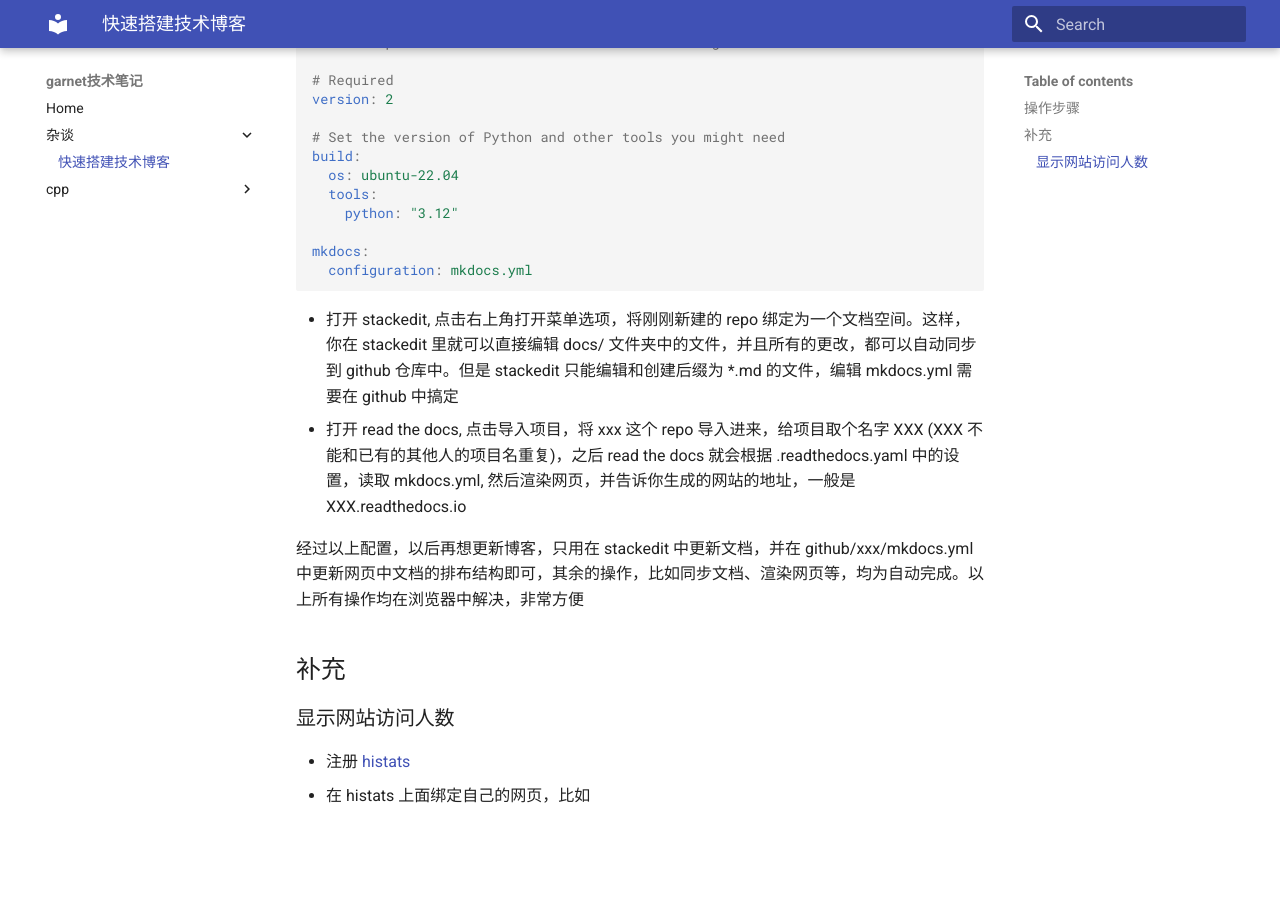
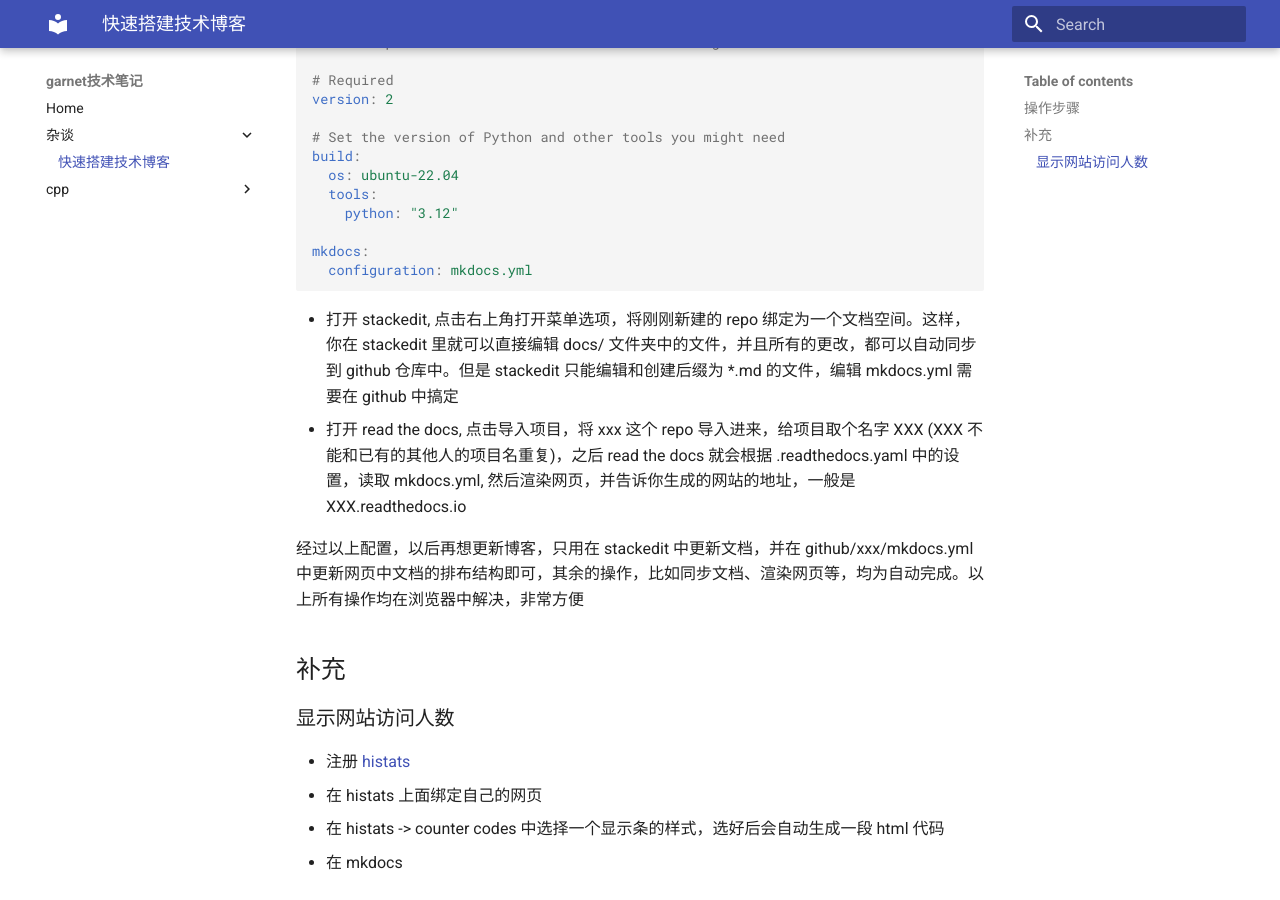
Before and after one commit to ymma98/technotes, an MkDocs documentation site: the page built from docs/杂谈/快速搭建技术博客.md, in a window 1280 px wide and 900 px high, scrolled down 1166 px. Built offline with MkDocs 1.6.1 and Material for MkDocs 9.7.7, drawn with Linux system fonts in a browser that asks for light colours; before the commit the page ends 1998 px from its top, so only the background shows below that.

Commit message:
docs/杂谈/快速搭建技术博客.md updated from https://stackedit.cn/

```diff
--- a/docs/杂谈/快速搭建技术博客.md
+++ b/docs/杂谈/快速搭建技术博客.md
@@ -60,12 +60,14 @@ mkdocs:
 ### 显示网站访问人数
 
 * 注册 [histats](https://www.histats.com/)
-* 在 histats 上面绑定自己的网页，比如
+* 在 histats 上面绑定自己的网页
+* 在 histats -> counter codes 中选择一个显示条的样式，选好后会自动生成一段 html 代码
+* 在 mkdocs
 
 
 
 
 <!--stackedit_data:
-eyJoaXN0b3J5IjpbLTgyMzI5MTE0OSwxMTI3MDc5NzcwLDEzMz
-M4NzgzNCwxMjc4NzYwMjc0LC0yMDIwOTI3MjczXX0=
+eyJoaXN0b3J5IjpbNTgyMDY0OTEyLDExMjcwNzk3NzAsMTMzMz
+g3ODM0LDEyNzg3NjAyNzQsLTIwMjA5MjcyNzNdfQ==
 -->
```
